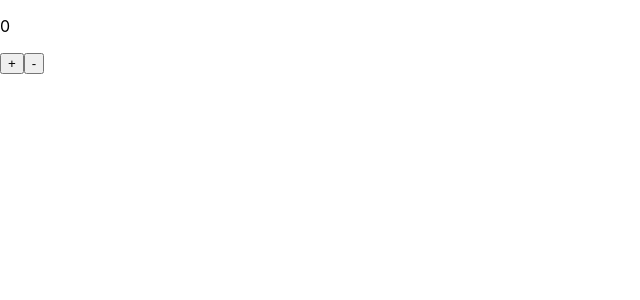
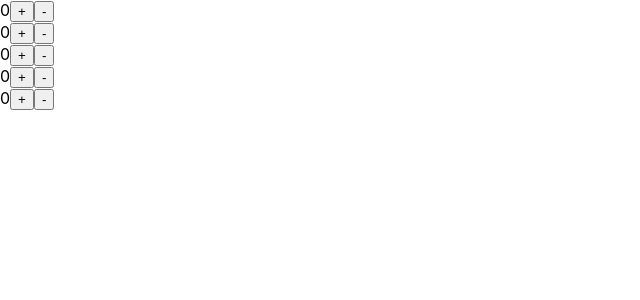
Before and after one commit to afroiland/doh-calculator, a React (Create React App) app: page / in a window 1280 px wide. Shown: the top 300 px of the page, without its empty margins (0-640 px from the left). Built offline with nearby package versions, Linux system fonts and the light colour scheme.

Commit message:
Create and incorporate Main component

```diff
--- a/src/App.js
+++ b/src/App.js
@@ -1,11 +1,11 @@
 import React, { Component } from 'react';
 import './App.css';
-import Counter from './components/counter';
+import Main from './components/main';
 
 class App extends Component {
   render() {
     return (
-      <Counter />
+      <Main />
     );
   }
 }
--- a/src/components/counter.jsx
+++ b/src/components/counter.jsx
@@ -7,7 +7,7 @@ class Counter extends Component {
   render() {
     return (
       <div>
-        <p>{this.state.value}</p>
+        <span>{this.state.value}</span>
         <button>+</button>
         <button>-</button>
       </div>
--- /dev/null
+++ b/src/components/main.jsx
@@ -0,0 +1,25 @@
+import React, { Component } from 'react';
+import Counter from './counter';
+
+class Main extends Component {
+  state = {
+    life: 0,
+    oppLife: 0,
+    lands: 0,
+    nonLifelinkPower: 0,
+    lifelinkPower: 0
+  }
+  render() {
+    return (
+      <div>
+        <Counter />
+        <Counter />
+        <Counter />
+        <Counter />
+        <Counter />
+      </div>
+    );
+  }
+}
+
+export default Main;
```
